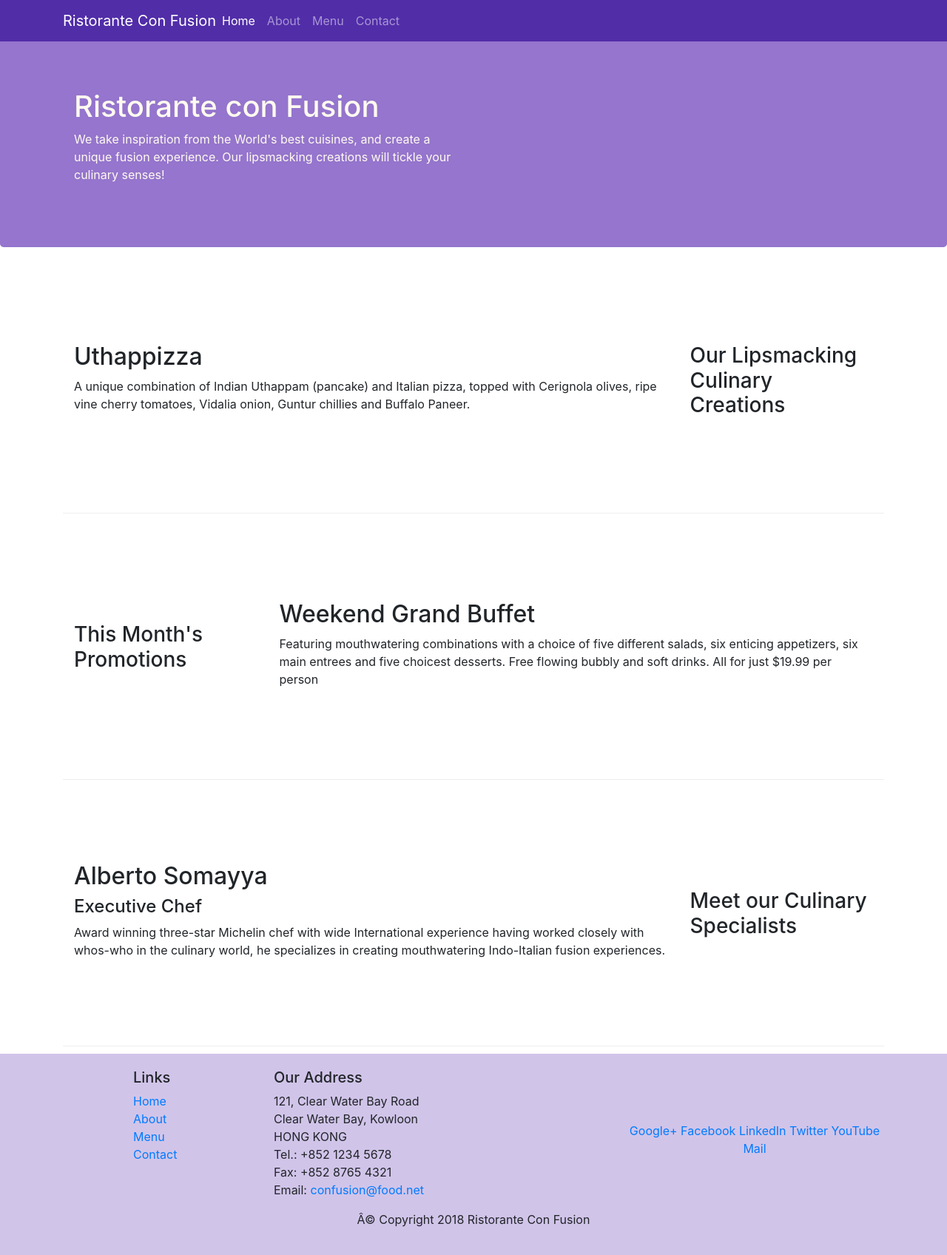
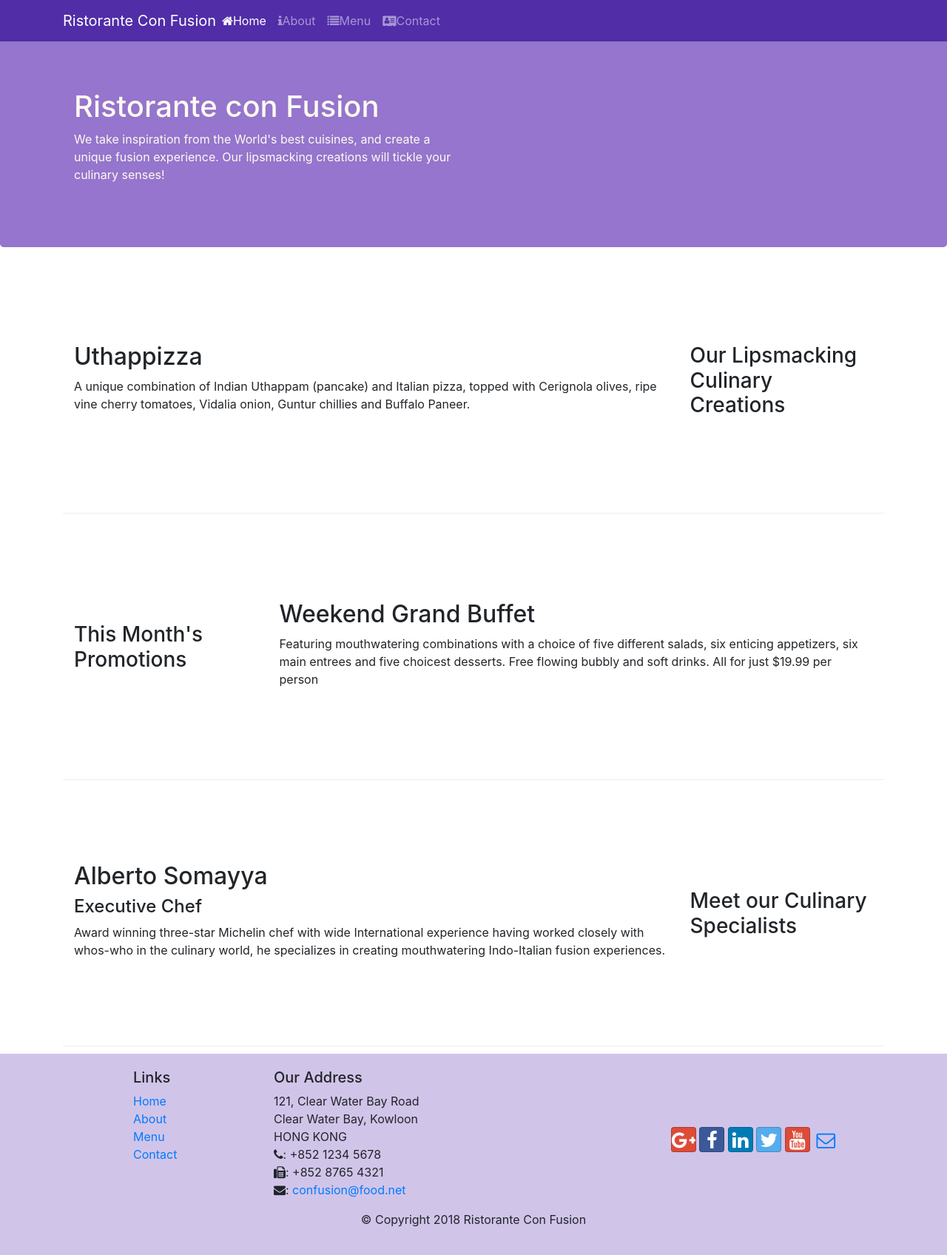
Before and after one commit to 0mkar-D/glory, a website: page index.html in a window 1280 px wide. Shown: the whole page at 74% size. Drawn offline with nearby package versions, Linux system fonts and the light colour scheme.

Commit message:
Icon fonts

```diff
--- a/index.html
+++ b/index.html
@@ -2,6 +2,20 @@
 <html lang="en">
 
 <head>
+        <!-- Required meta tags always come first -->
+        <meta charset="utf-8">
+        <meta name="viewport" content="width=device-width, initial-scale=1, shrink-to-fit=no">
+        <meta http-equiv="x-ua-compatible" content="ie=edge">
+
+        <!-- Bootstrap CSS -->
+        <link rel="stylesheet" href="node_modules/bootstrap/dist/css/bootstrap.min.css">
+        <link rel="stylesheet" href="node_modules/font-awesome/css/font-awesome.min.css">
+        <link rel="stylesheet" href="node_modules/bootstrap-social/bootstrap-social.css">
+        <link rel="stylesheet" href="css/styles.css">
+    <title>Ristorante Con Fusion</title>
+</head>
+
+<body>
     <nav class="navbar navbar-dark navbar-expand-sm fixed-top">
         <div class="container">
             <button class="navbar-toggler" type="button" data-toggle="collapse" data-target="#Navbar">
@@ -10,27 +24,14 @@
            <a class="navbar-brand mr-auto" href="#">Ristorante Con Fusion</a>
            <div class="collapse navbar-collapse" id="Navbar">
                 <ul class="navbar-nav mr-auto">
-                    <li class="nav-item active"><a class="nav-link" href="#">Home</a></li>
-                    <li class="nav-item"><a class="nav-link" href="./aboutus.html">About</a></li>
-                    <li class="nav-item"><a class="nav-link" href="#">Menu</a></li>
-                    <li class="nav-item"><a class="nav-link" href="#">Contact</a></li>
+                    <li class="nav-item active"><a class="nav-link" href="#"><span class="fa fa-home fa-md"></span>Home</a></li>
+                    <li class="nav-item"><a class="nav-link" href="./aboutus.html"><span class="fa fa-info fa-md"></span>About</a></li>
+                    <li class="nav-item"><a class="nav-link" href="#"><span class="fa fa-list fa-md"></span>Menu</a></li>
+                    <li class="nav-item"><a class="nav-link" href="#"><span class="fa fa-address-card fa-md"></span>Contact</a></li>
                 </ul>
            </div>
         </div>
     </nav>
-        <!-- Required meta tags always come first -->
-        <meta charset="utf-8">
-        <meta name="viewport" content="width=device-width, initial-scale=1, shrink-to-fit=no">
-        <meta http-equiv="x-ua-compatible" content="ie=edge">
-
-        <!-- Bootstrap CSS -->
-        <link rel="stylesheet" href="node_modules/bootstrap/dist/css/bootstrap.min.css">
-        <link rel="stylesheet" href="css/styles.css">
-    <title>Ristorante Con Fusion</title>
-</head>
-
-<body>
-
     <header class="jumbotron">
         <div class="container">
             <div class="row row-header">
@@ -96,19 +97,19 @@
 		              121, Clear Water Bay Road<br>
 		              Clear Water Bay, Kowloon<br>
 		              HONG KONG<br>
-		              Tel.: +852 1234 5678<br>
-		              Fax: +852 8765 4321<br>
-		              Email: <a href="mailto:confusion@food.net">confusion@food.net</a>
+		              <i class="fa fa-phone fa-md"></i>: +852 1234 5678<br>
+		              <i class="fa fa-fax fa-md"></i>: +852 8765 4321<br>
+		              <i class="fa fa-envelope fa-md"></i>: <a href="mailto:confusion@food.net">confusion@food.net</a>
 		           </address>
                 </div>
                 <div class="col-12 col-sm-4 align-self-center">
                     <div class="text-center">
-                        <a href="http://google.com/+">Google+</a>
-                        <a href="http://www.facebook.com/profile.php?id=">Facebook</a>
-                        <a href="http://www.linkedin.com/in/">LinkedIn</a>
-                        <a href="http://twitter.com/">Twitter</a>
-                        <a href="http://youtube.com/">YouTube</a>
-                        <a href="mailto:">Mail</a>
+                        <a class="btn btn-social-icon btn-google" href="http://google.com/+"><i class="fa fa-google-plus fa-md"></i></a>
+                        <a class="btn btn-social-icon btn-facebook" href="http://www.facebook.com/profile.php?id="><i class="fa fa-facebook fa-md"></i></a>
+                        <a class="btn btn-social-icon btn-linkedin" href="http://www.linkedin.com/in/"><i class="fa fa-linkedin fa-md"></i></a>
+                        <a class="btn btn-social-icon btn-twitter" href="http://twitter.com/"><i class="fa fa-twitter fa-md"></i></a>
+                        <a class="btn btn-social-icon btn-google" href="http://youtube.com/"><i class="fa fa-youtube fa-md"></i></a>
+                        <a class="btn btn-social-icon" href="mailto:"><i class="fa fa-envelope-o fa-md"></i></a>
                     </div>
                 </div>
            </div>
--- a/package.json
+++ b/package.json
@@ -16,6 +16,8 @@
   },
   "dependencies": {
     "bootstrap": "^4.0.0",
+    "bootstrap-social": "^5.1.1",
+    "font-awesome": "^4.7.0",
     "jquery": "^3.3.1",
     "popper.js": "^1.12.9"
   }
```
Also changed, not shown: aboutus.html (+14 -11 lines), 1 other file.
